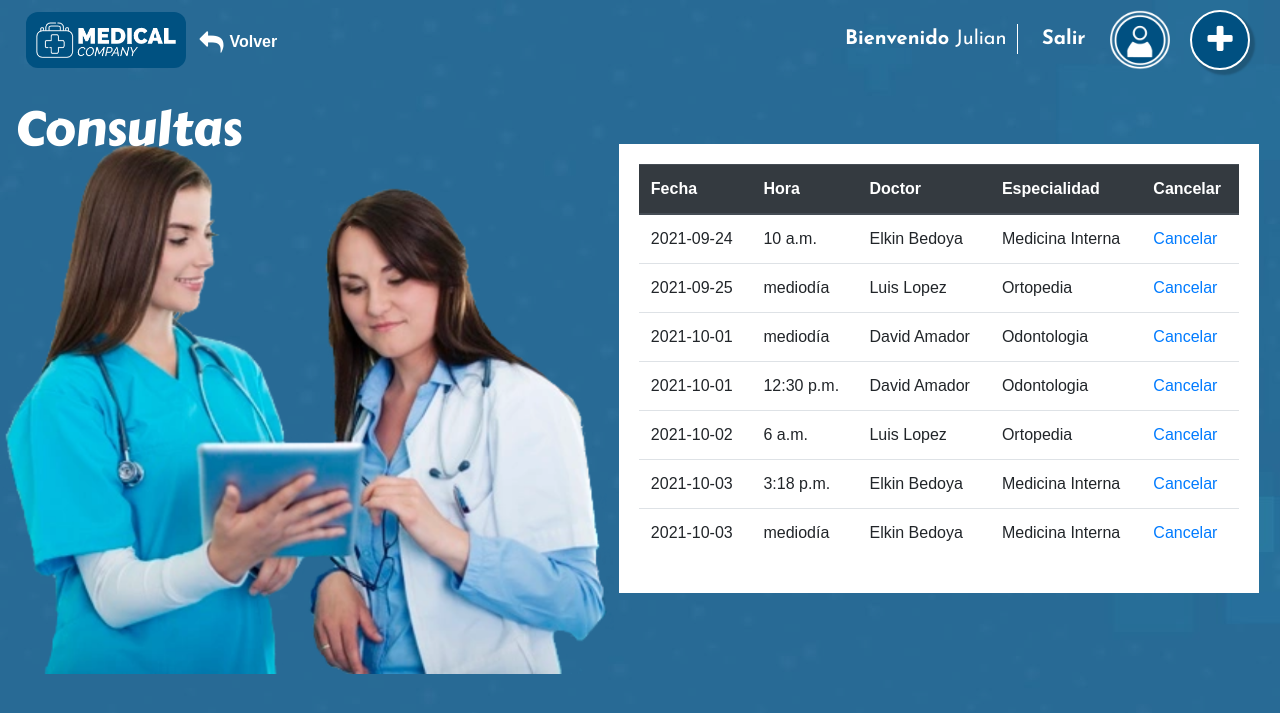
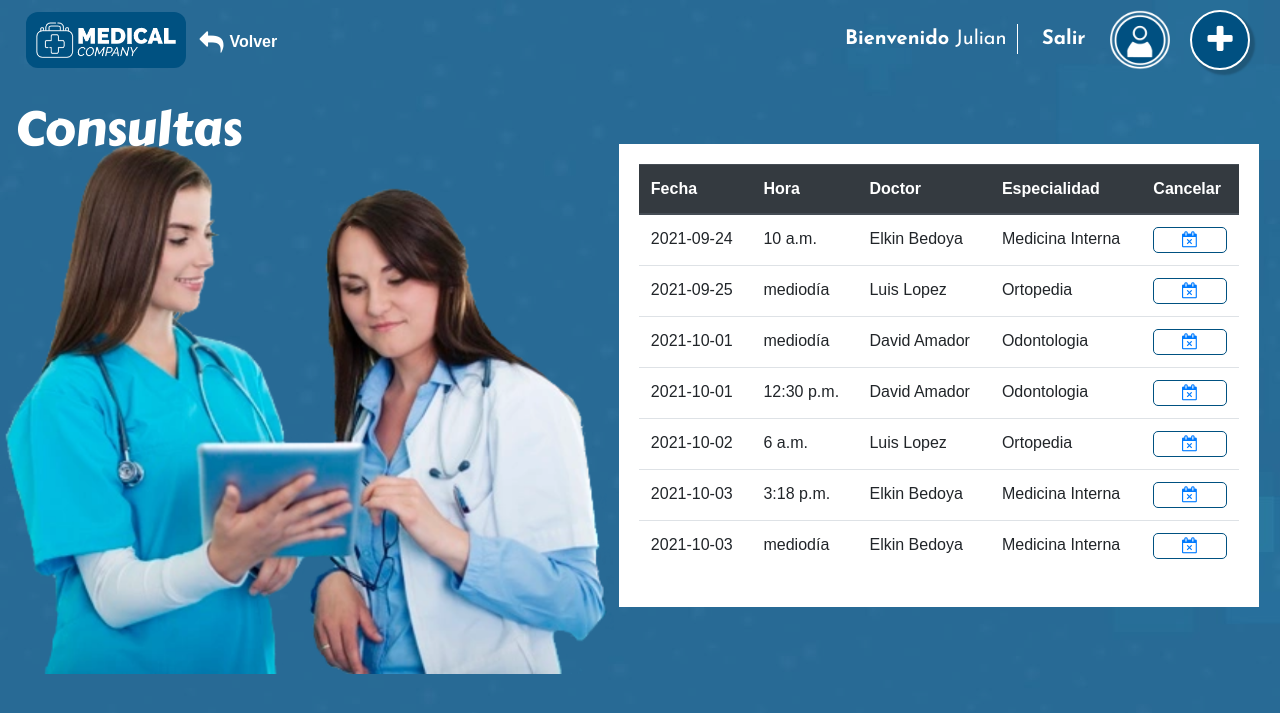
Before and after one commit to titomatu/DoctorsOfficeDjangoWebApp, a Django app: template modules/appcitasmedicas/templates/consultas.html in a window 1280 px wide. Shown: the top 713 px of the page. Run offline with Django 3.2, Linux system fonts and the light colour scheme; the template is opened without the code that fills it: values that come from a table or form of the project are taken from there, others are empty; data comes from the database, SQL or seed files in the repository; both versions use the stored data as it was after the commit; some libraries are stand-ins or nearby versions.

Commit message:
Boton de imagen centrada en Cancelar Cita

```diff
--- a/modules/appcitasmedicas/templates/consultas.html
+++ b/modules/appcitasmedicas/templates/consultas.html
@@ -83,8 +83,14 @@
                                        <td>{{cita.disponibilidad.medico.nombres|title}}
                                        {{cita.disponibilidad.medico.apellidos}}</td>
                                        <td>{{cita.disponibilidad.medico.especialidad|title}}</td>
-                                       <td><a href="{% url 'cancelar' cita.id %}" onclick="return confirm('Esta seguro de Cancelar la Cita?');" >Cancelar </a>
+                                       {% comment %}<td><a href="{% url 'cancelar' cita.id %}" onclick="return confirm('Esta seguro de Cancelar la Cita?');" >Cancelar </a>{% endcomment %}
                                        {% comment %}<td><a class="btn-cancelar"><i class="fa fa-calendar-times-o"></i></a>{% endcomment %}
+                                       {% comment %}<td><div class="btn-cancelar"><i class="fa fa-calendar-times-o"></i><a href="{% url 'cancelar' cita.id %}" onclick="return confirm('Esta seguro de Cancelar la Cita?');" >Cancelar</a></div>{% endcomment %}
+                                       <td><div class="btn-cancelar"><center>
+                                                 <a href="{% url 'cancelar' cita.id %}" onclick="return confirm('Esta seguro de Cancelar la Cita?');">
+                                                 <i class="fa fa-calendar-times-o"></i>
+                                             </div>
+                                             </a>
                                        </td>
                                     </tr>
                                 {% endfor %}
```
Also changed, not shown: dbconsultoriomedico.db.
